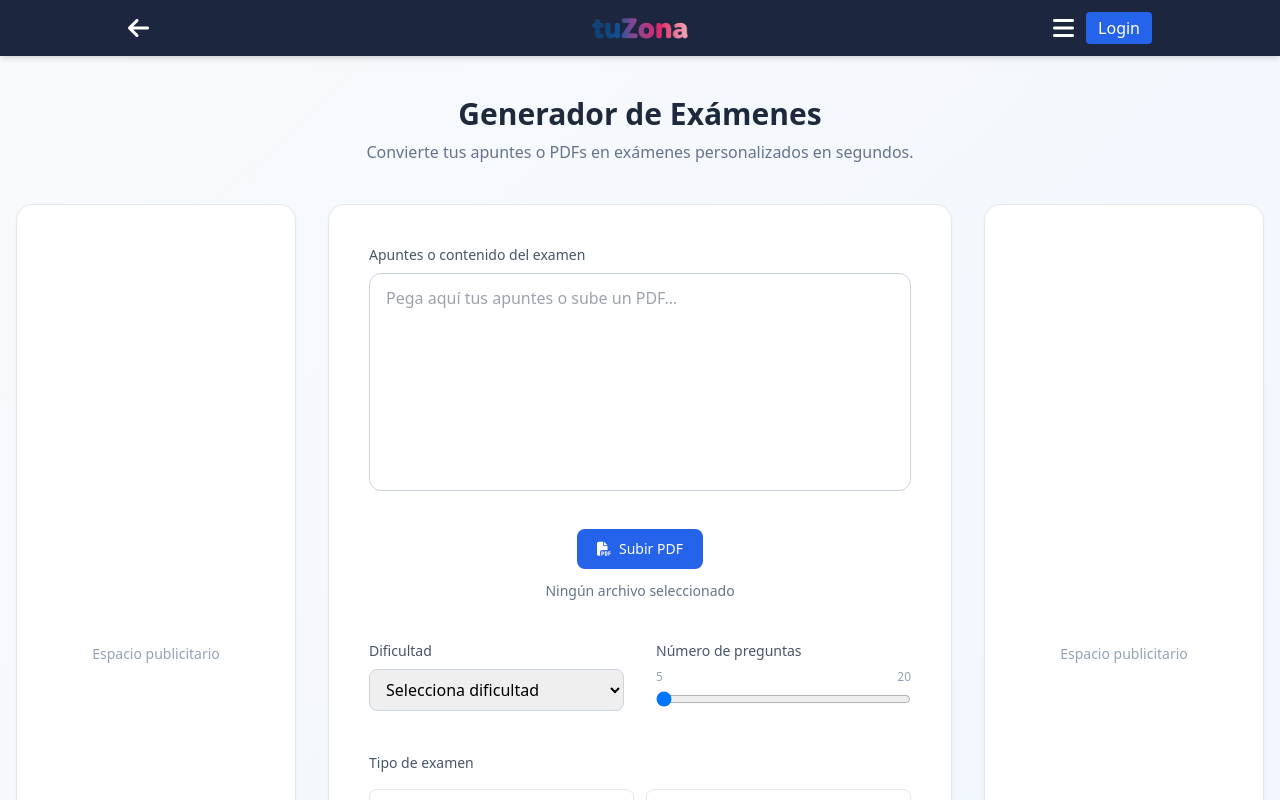
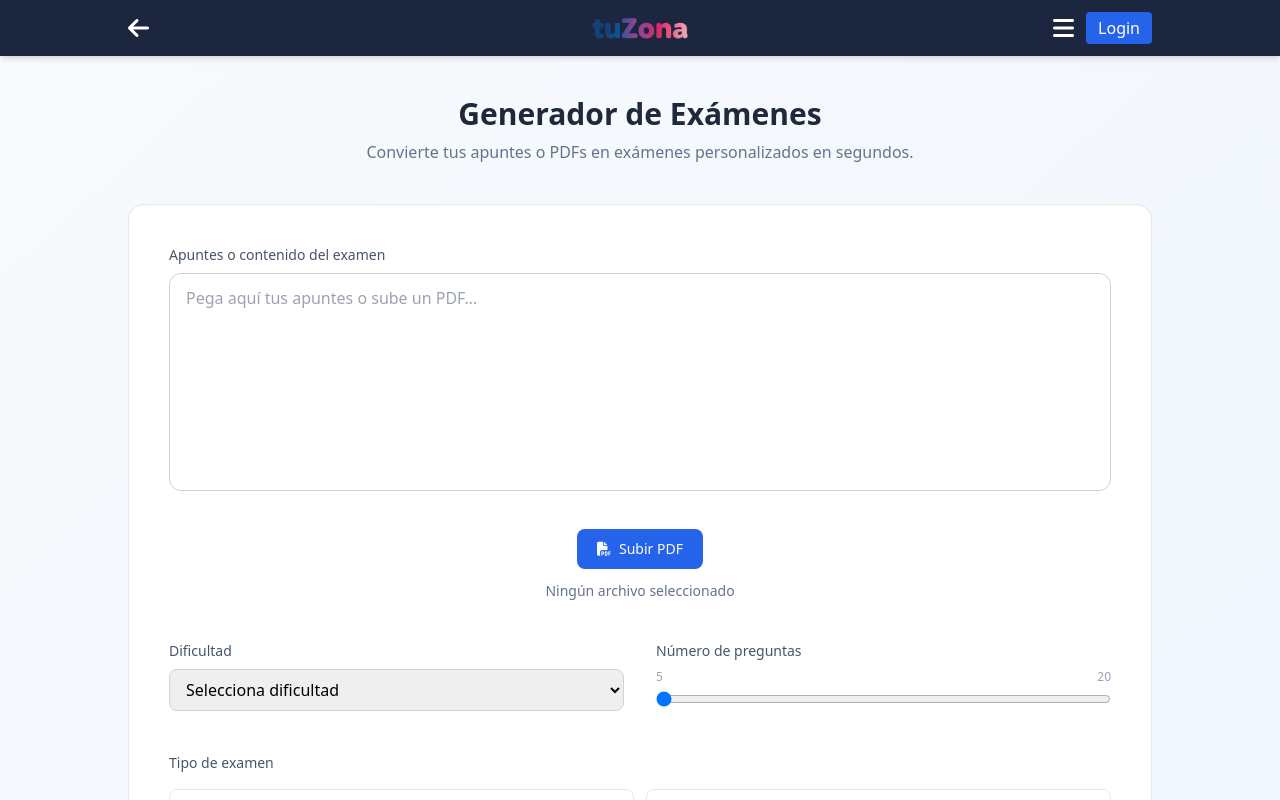
Before and after one commit to andrees-code/tfgDaw, a Vue app in the folder Ponte_a_prueba/: page / in a window 1280 px wide. Shown: the top 800 px of the page. Built offline with nearby package versions, Linux system fonts and the light colour scheme.

Commit message:
Espacios publicitarios ocultos de momento

```diff
--- a/Ponte_a_prueba/src/views/HomeView.vue
+++ b/Ponte_a_prueba/src/views/HomeView.vue
@@ -10,14 +10,9 @@
         </p>
       </div>
 
-      <div class="grid grid-cols-1 lg:grid-cols-[280px_1fr_280px] gap-8 items-start">
-        <aside class="hidden lg:block">
-          <div class="h-[900px] bg-white border rounded-2xl shadow-sm flex items-center justify-center">
-            <span class="text-slate-400 text-sm">Espacio publicitario</span>
-          </div>
-        </aside>
+      <div class="max-w-5xl mx-auto gap-8 items-start">
 
-        <section class="bg-white rounded-2xl shadow-sm border p-8 md:p-10">
+        <section class="bg-white rounded-2xl shadow-sm border p-8 md:p-10 w-full">
           <div class="mb-8">
             <label class="block text-sm font-medium text-slate-600 mb-2">
               Apuntes o contenido del examen
@@ -145,12 +140,7 @@
 
         </section>
 
-        <aside class="hidden lg:block">
-          <div class="h-[900px] bg-white border rounded-2xl shadow-sm flex items-center justify-center">
-            <span class="text-slate-400 text-sm">Espacio publicitario</span>
-          </div>
-        </aside>
-      </div>
+        </div>
     </main>
 
     <Footer />
@@ -158,6 +148,7 @@
 </template>
 
 <script setup>
+// ... El script permanece exactamente igual ...
 import { ref, onMounted } from 'vue'
 import { useRouter } from 'vue-router'
 import * as pdfjsLib from 'pdfjs-dist'
@@ -199,25 +190,14 @@ onMounted(() => {
     `https://unpkg.com/pdfjs-dist@${pdfjsLib.version}/build/pdf.worker.min.mjs`
 })
 
-// --- UTILIDAD: CORREGIR NUMERACIÓN (NUEVO) ---
-// Busca patrones como "1.", "1)", "1-" al inicio de línea y los renombra secuencialmente
 function corregirNumeracion(texto) {
   if (!texto) return "";
   let contador = 1;
-
-  // Regex explicado:
-  // (^|\n)   -> Inicio de string o salto de línea (comienzo de línea visual)
-  // \s* -> Posibles espacios en blanco
-  // \d+      -> Uno o más dígitos (el número incorrecto)
-  // ([\.\)-]) -> El separador (punto, paréntesis o guion)
-  // \s       -> Un espacio obligatorio después
   return texto.replace(/(^|\n)\s*\d+([\.\)-])\s/g, (match, inicio, separador) => {
-    // Retorna el salto de línea original + el contador nuevo + el separador original + espacio
     return `${inicio}${contador++}${separador} `;
   });
 }
 
-// --- MANEJO DE PDF ---
 async function handlePdfUploadCustom(event) {
   const file = event.target.files[0]
   if (!file) return
@@ -236,7 +216,6 @@ async function handlePdfUploadCustom(event) {
   apuntes.value = text
 }
 
-// --- GUARDAR EN BASE DE DATOS ---
 async function guardarExamen() {
   if (!userStore.token) return
   try {
@@ -255,7 +234,6 @@ async function guardarExamen() {
   }
 }
 
-// --- LÓGICA PRINCIPAL ---
 async function manejarGeneracion() {
   if (!apuntes.value || !dificultad.value || !tipoExamen.value) {
     error.value = "Por favor completa todos los campos (apuntes, dificultad, tipo)."
@@ -289,8 +267,6 @@ async function manejarGeneracion() {
       apuntes: apuntes.value
     });
 
-    // --- APLICAMOS LA CORRECCIÓN AQUÍ ---
-    // Procesamos el texto crudo para arreglar los números 1,2,3...1,2,3
     resultado.value = corregirNumeracion(data.preguntas);
     respuestasInternas.value = corregirNumeracion(data.respuestas);
 
```
